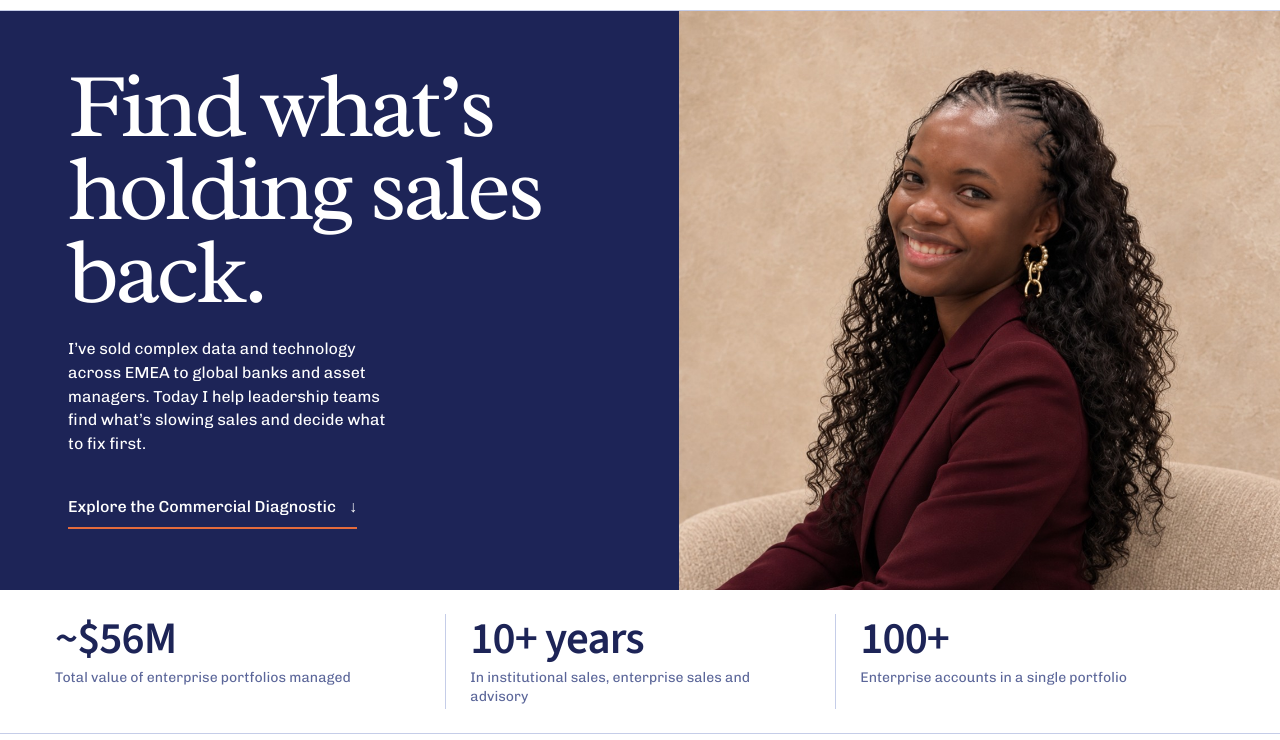
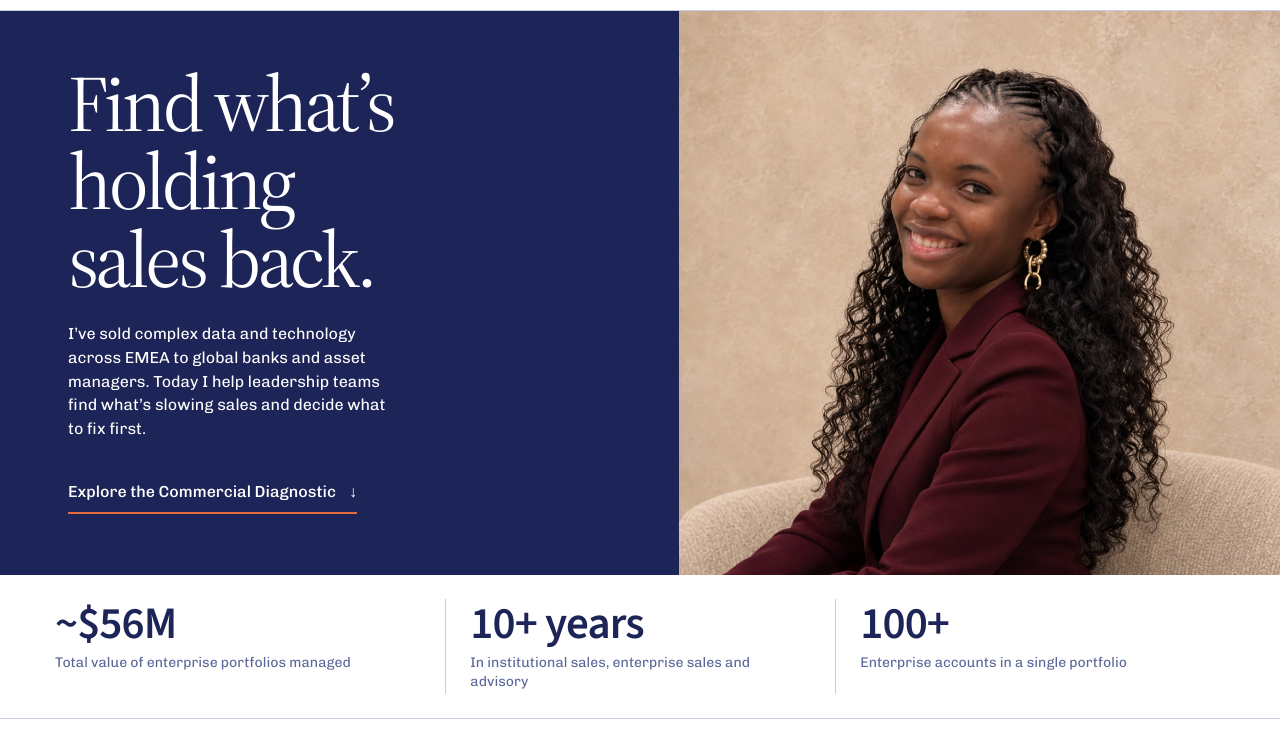
Before and after one commit to jokeogunsola/project-beautiful, a plain HTML site: page index.html in a window 1280 px wide. Shown: the part 60-800 px from the top of the page. Drawn offline with Linux system fonts and the light colour scheme.

Commit message:
Type: one page-title style across Home, Advisory, Speaking & Hosting and About
Co-Authored-By: Claude Opus 5.5 <noreply@anthropic.com>

```diff
--- a/assets/redesign/site.css
+++ b/assets/redesign/site.css
@@ -398,3 +398,8 @@ img,svg{display:block;max-width:100%}
 /* Legacy anchors are retained for previously shared links. */
 .anchor-alias {display:block;scroll-margin-top:20px}
 [data-netlify] [role="status"] {scroll-margin-top:16px}
+
+/* One page-title style across Home, Advisory, Speaking & Hosting and About.
+   :not(.x) lifts specificity to match the page-scoped rules above, so this later rule wins. */
+:is(#ajoke-homepage-four-week,#ajoke-advisory-privacy-line,#ajoke-speaking-stage-editorial,#ajoke-about-linkedin) h1:not(.x){font:400 clamp(44px,6.2vw,88px)/.98 "Source Serif 4",Georgia,serif;letter-spacing:-.045em}
+@media(max-width:660px){:is(#ajoke-homepage-four-week,#ajoke-advisory-privacy-line,#ajoke-speaking-stage-editorial,#ajoke-about-linkedin) h1:not(.x){font-size:clamp(36px,9.6vw,52px)}}
```
